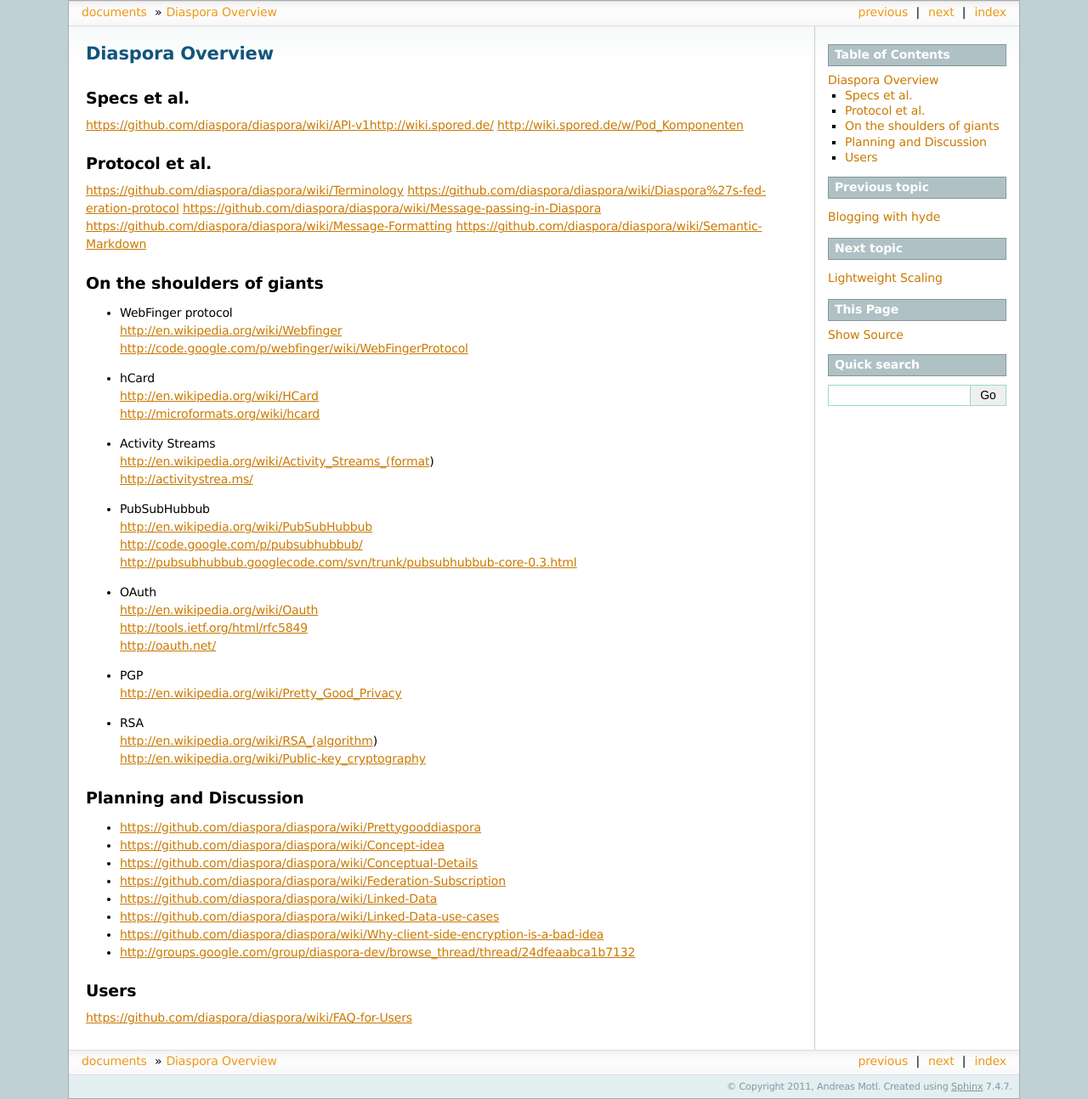
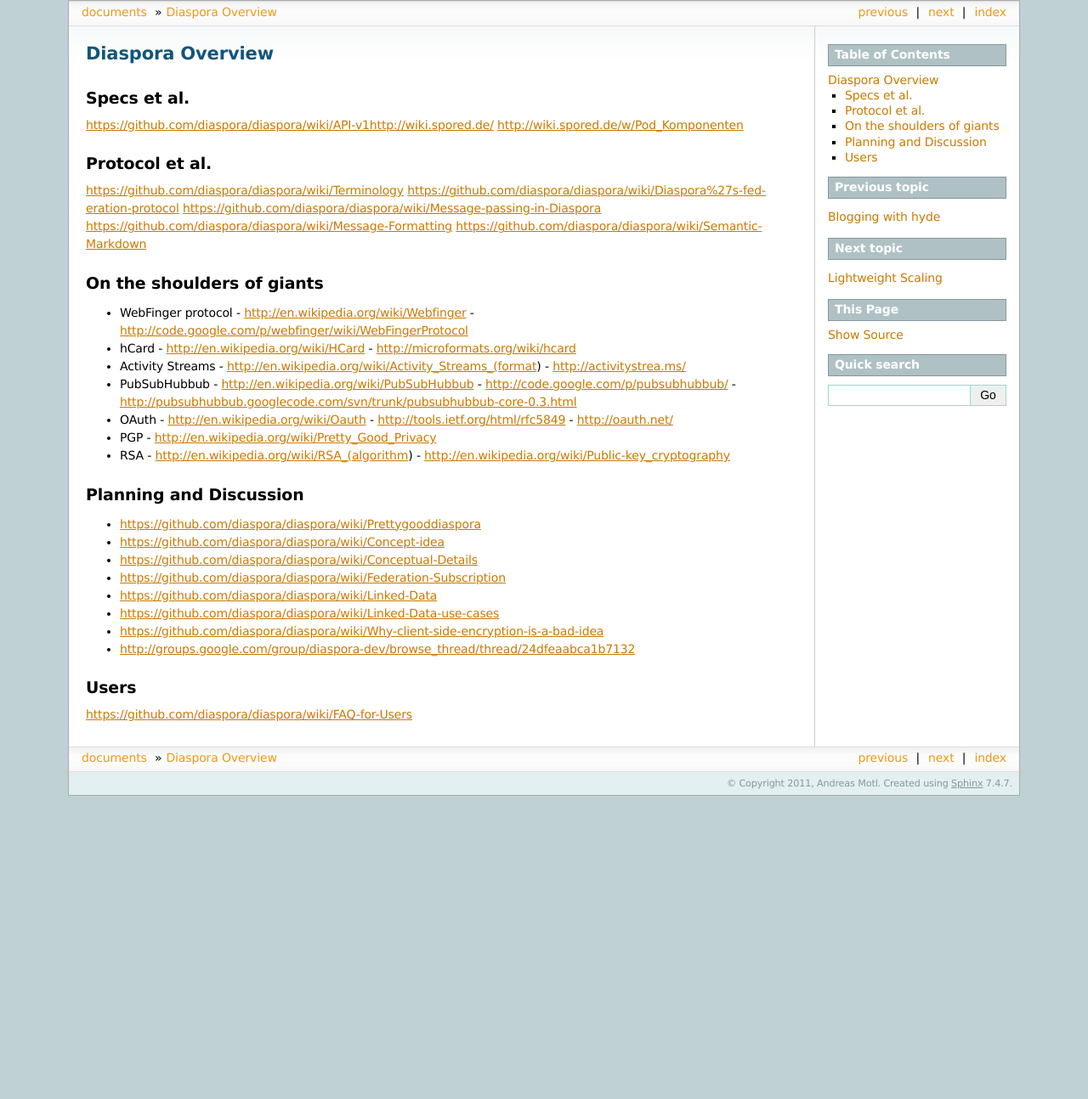
Before and after one commit to amotl/documents, a Sphinx documentation site: the page built from source/tech/diaspora-overview.rst, in a window 1280 px wide. Shown: the whole page at 85% size. Built offline with Sphinx 7.4.7, drawn with Linux system fonts in a browser that asks for light colours; after the commit the page ends 937 px from its top, so only the background shows below that.

```diff
--- a/source/tech/diaspora-overview.rst
+++ b/source/tech/diaspora-overview.rst
@@ -21,28 +21,28 @@ https://github.com/diaspora/diaspora/wiki/Semantic-Markdown
 On the shoulders of giants
 --------------------------
 
-* | WebFinger protocol
-  | http://en.wikipedia.org/wiki/Webfinger
-  | http://code.google.com/p/webfinger/wiki/WebFingerProtocol
-* | hCard
-  | http://en.wikipedia.org/wiki/HCard
-  | http://microformats.org/wiki/hcard
-* | Activity Streams
-  | http://en.wikipedia.org/wiki/Activity_Streams_(format)
-  | http://activitystrea.ms/
-* | PubSubHubbub
-  | http://en.wikipedia.org/wiki/PubSubHubbub
-  | http://code.google.com/p/pubsubhubbub/
-  | http://pubsubhubbub.googlecode.com/svn/trunk/pubsubhubbub-core-0.3.html
-* | OAuth
-  | http://en.wikipedia.org/wiki/Oauth
-  | http://tools.ietf.org/html/rfc5849
-  | http://oauth.net/
-* | PGP
-  | http://en.wikipedia.org/wiki/Pretty_Good_Privacy
-* | RSA
-  | http://en.wikipedia.org/wiki/RSA_(algorithm)
-  | http://en.wikipedia.org/wiki/Public-key_cryptography
+* WebFinger protocol
+  - http://en.wikipedia.org/wiki/Webfinger
+  - http://code.google.com/p/webfinger/wiki/WebFingerProtocol
+* hCard
+  - http://en.wikipedia.org/wiki/HCard
+  - http://microformats.org/wiki/hcard
+* Activity Streams
+  - http://en.wikipedia.org/wiki/Activity_Streams_(format)
+  - http://activitystrea.ms/
+* PubSubHubbub
+  - http://en.wikipedia.org/wiki/PubSubHubbub
+  - http://code.google.com/p/pubsubhubbub/
+  - http://pubsubhubbub.googlecode.com/svn/trunk/pubsubhubbub-core-0.3.html
+* OAuth
+  - http://en.wikipedia.org/wiki/Oauth
+  - http://tools.ietf.org/html/rfc5849
+  - http://oauth.net/
+* PGP
+  - http://en.wikipedia.org/wiki/Pretty_Good_Privacy
+* RSA
+  - http://en.wikipedia.org/wiki/RSA_(algorithm)
+  - http://en.wikipedia.org/wiki/Public-key_cryptography
 
 -----------------------
 Planning and Discussion
```
